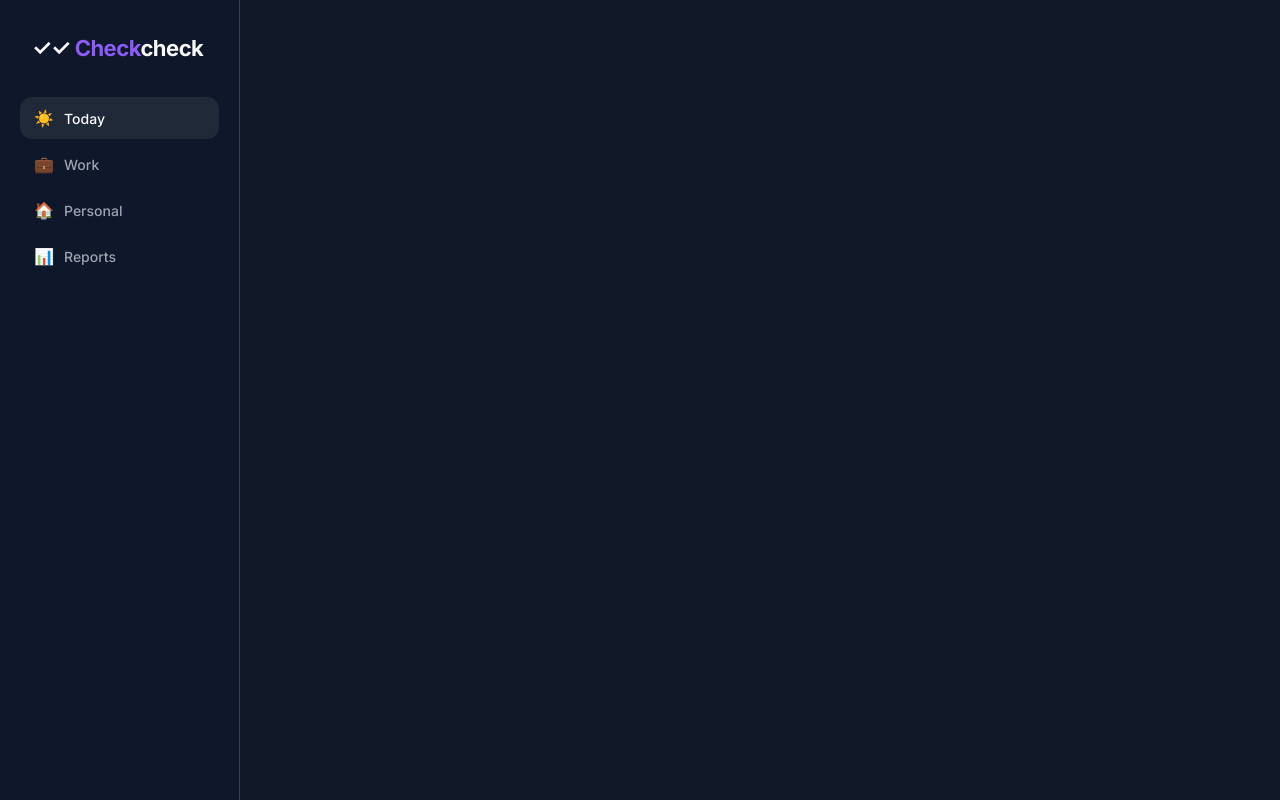
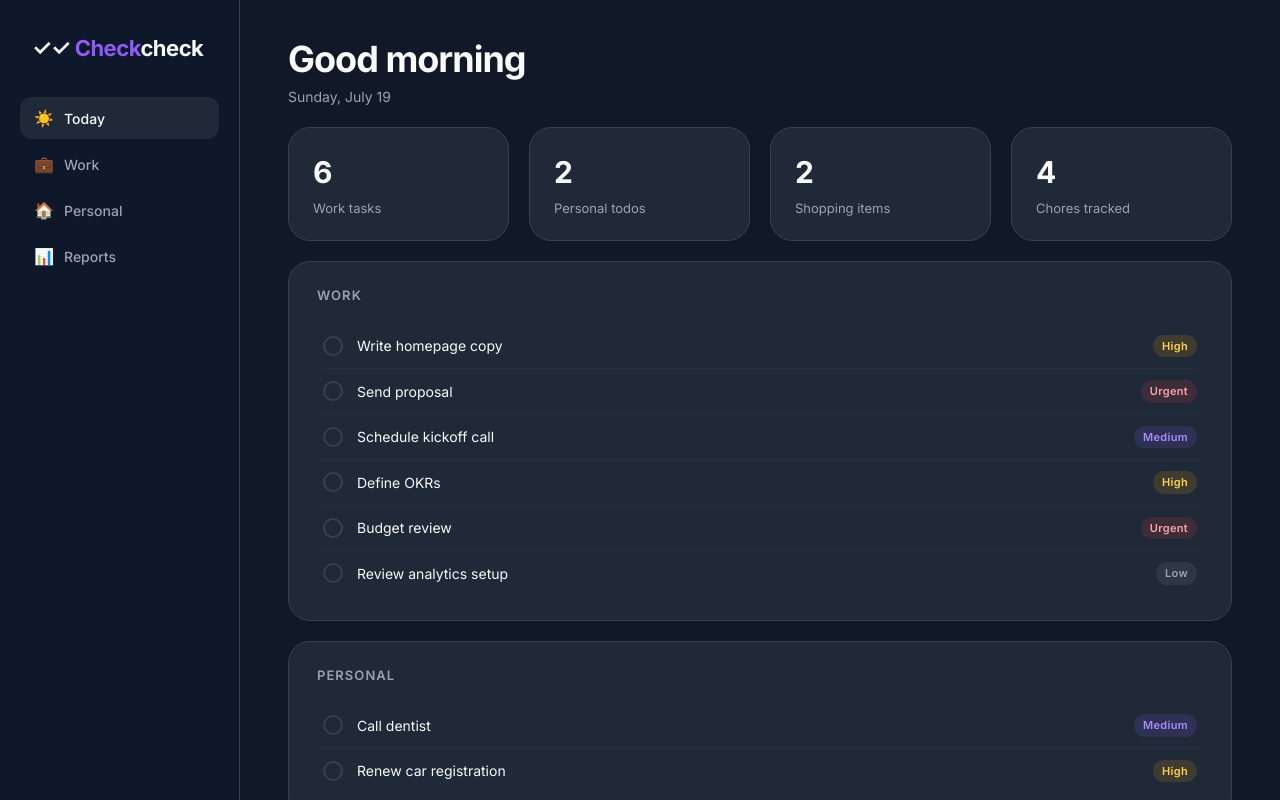
Before and after one commit to avadhani-bit/Checkcheck, a plain HTML site: page index.html in a window 1280 px wide. Drawn offline with Linux system fonts and the light colour scheme; files that its build step writes are made by us from their sources.

Commit message:
Update index.html

```diff
--- a/index.html
+++ b/index.html
@@ -7,10 +7,10 @@
   <meta name="apple-mobile-web-app-status-bar-style" content="black-translucent" />
   <meta name="apple-mobile-web-app-title" content="CheckCheck" />
   <title>CheckCheck</title>
-  <link rel="stylesheet" href="checkcheck-v2/css/variables.css" />
-  <link rel="stylesheet" href="checkcheck-v2/css/layout.css" />
-  <link rel="stylesheet" href="checkcheck-v2/css/cards.css" />
-  <link rel="stylesheet" href="checkcheck-v2/css/mobile.css" />
+  <link rel="stylesheet" href="css/variables.css" />
+  <link rel="stylesheet" href="css/layout.css" />
+  <link rel="stylesheet" href="css/cards.css" />
+  <link rel="stylesheet" href="css/mobile.css" />
 </head>
 <body>
 
@@ -62,7 +62,7 @@
     </button>
   </nav>
 
-  <script type="module" src="checkcheck-v2/js/app.js"></script>
+  <script type="module" src="js/app.js"></script>
 
 </body>
 </html>
```
